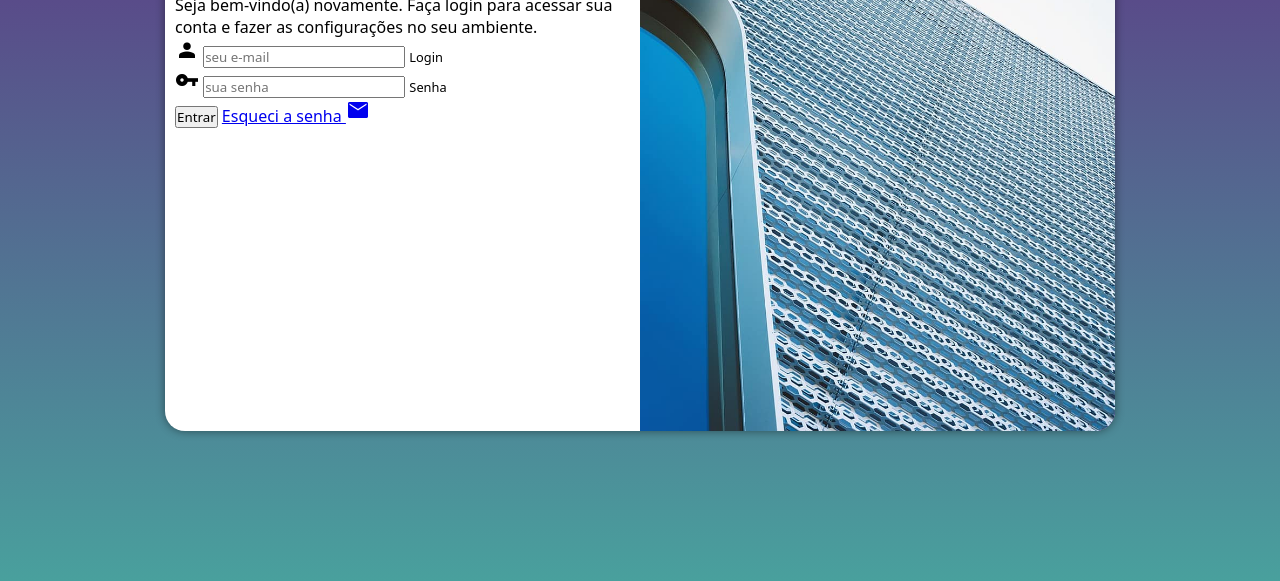
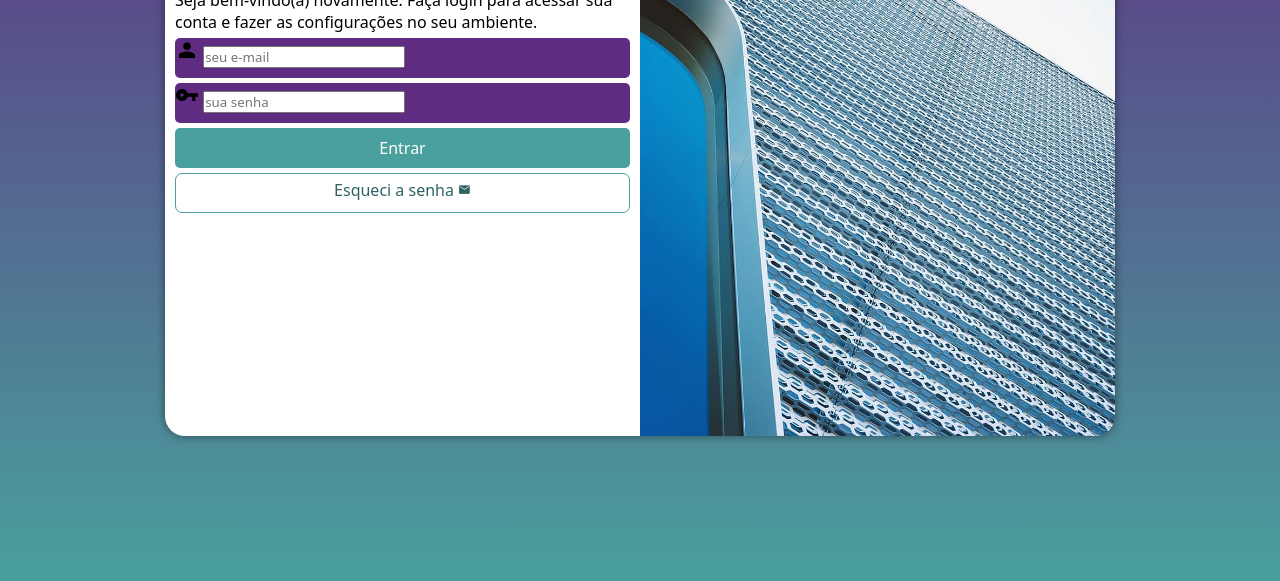
Before and after one commit to daniel-zambelli/projeto-login, a plain HTML site: page index.html in a window 1280 px wide. Shown: the part 219-800 px from the top of the page. Drawn offline with nearby package versions, Linux system fonts and the light colour scheme.

Commit message:
form style

```diff
--- a/estilos/style.css
+++ b/estilos/style.css
@@ -38,7 +38,7 @@ main {
 
   background-color: white;
   width: 250px;
-  height: 500px;
+  height: 510px;
   border-radius: 20px;
   box-shadow: 0px 0px 10px rgba(0, 0, 0, 0.453);
 
@@ -66,11 +66,59 @@ main {
 }
 
 #formulario > p {
-  font-size: 1.2em;
+  font-size: 0.8em;
 }
 
-label {
+form > .campo {
+  background-color: #5f2c82;
+  display: block;
+  width: 100%;
+  height: 40px;
+  border-radius: 5px;
+  margin: 5px 0px;
+}
+
+form > input[type="submit"] {
+  display: block;
+  font-size: 1em;
+  width: 100%;
+  height: 40px;
+  background-color: #49a09d;
+  color: white;
+  border: none;
+  border-radius: 5px;
+  cursor: pointer;
+}
+
+form > input[type="submit"]:hover {
+  background-color: #3a8381;
+}
+
+form > .botao {
+  display: block;
+  text-align: center;
+  font-size: 1em;
+  width: 100%;
+  height: 40px;
+  padding-top: 5px;
+  margin-top: 5px;
+  background-color: #fff;
+  color: #2d6462;
+  border: 1px solid #49a09d;
+  border-radius: 7px;
+  text-decoration: none;
+}
+
+form > .botao:hover {
+  background-color: #6cd3cf;
+}
+
+form > .botao > span {
   font-size: 0.8em;
+}
+
+.campo > label {
+  display: none;
 }
 
 .material-symbols-outlined {
--- a/index.html
+++ b/index.html
@@ -51,7 +51,7 @@
               <label for="isenha">Senha</label>
             </div>
             <input type="submit" value="Entrar" />
-            <a href="esqueci.html"
+            <a href="esqueci.html" class="botao"
               >Esqueci a senha
               <span class="material-symbols-outlined"> mail </span></a
             >
```
